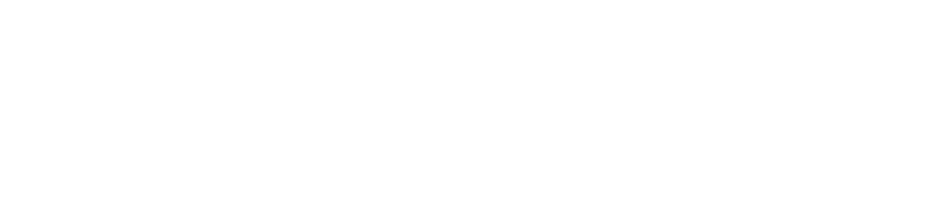
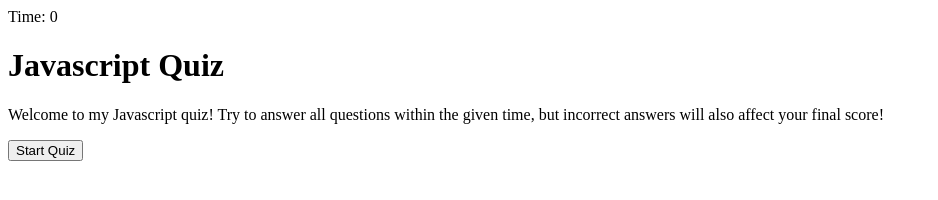
Before and after one commit to bigc10theboi/hw4_code_quiz, a plain HTML site: page code-quiz.html in a window 1280 px wide. Shown: the whole page, without its empty margins (0-938 px from the left). Drawn offline with nearby package versions, Linux system fonts and the light colour scheme.

Commit message:
created timer and quiz prompt/button

```diff
--- a/code-quiz.html
+++ b/code-quiz.html
@@ -5,9 +5,23 @@
     <meta name="viewport" content="width=device-width, initial-scale=1.0">
     <link rel="stylesheet" href="./assets/style.css" />
     <title>Carter's Code Quiz</title>
+    <script src="https://cdnjs.cloudflare.com/ajax/libs/jquery/3.2.1/jquery.min.js"></script>
 
 </head>
 <body>
+    <div class="timer">Time: <span id="time">0</span></div>
+
+    <div class="wrapper">
+
+        <div id="startscreen" class="start">
+          <h1>Javascript Quiz</h1>
+
+          <p>
+            Welcome to my Javascript quiz! Try to answer all questions within the given time, but incorrect answers will also affect your final score!
+          </p>
+
+          <button id="start">Start Quiz</button>
+        </div>
 
 
     <script src="./assets/script.js"></script>
```
